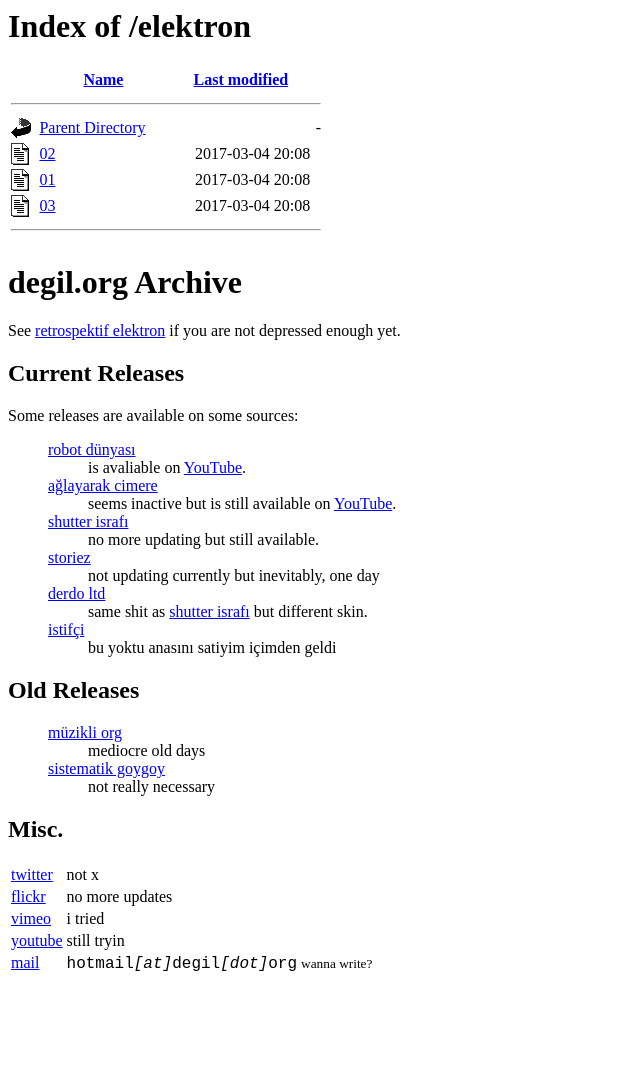
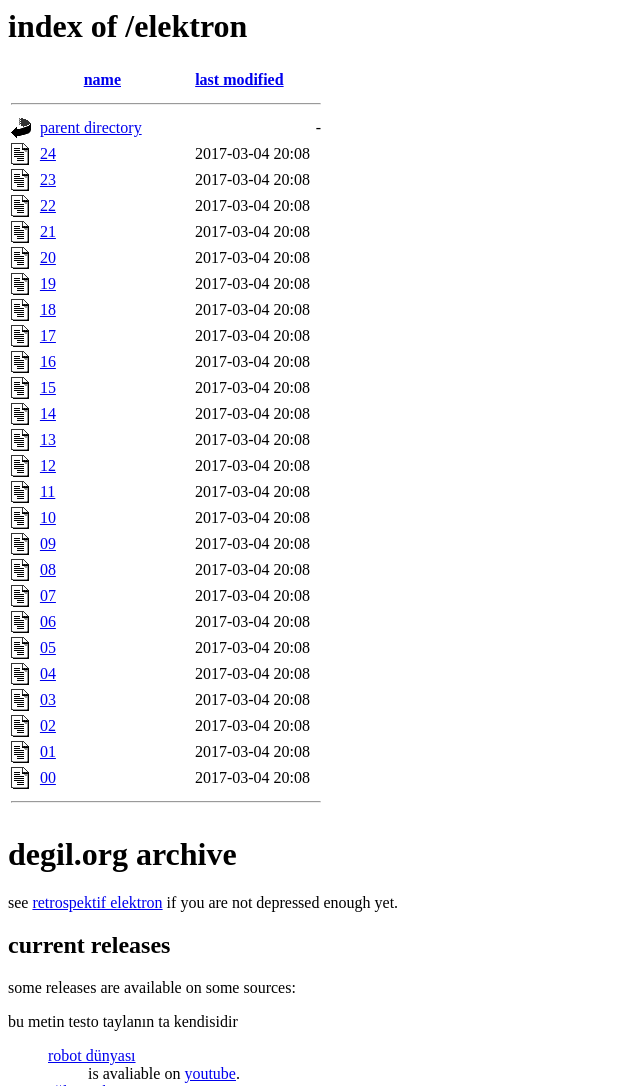
Before and after one commit to hucresi/typepad, a plain HTML site: page index.html in a window 1280 px wide. Shown: the top 1086 px of the page, without its empty margins (0-640 px from the left). Before the commit the page ends 984 px from the top, so only its background shows below. Drawn offline with Linux system fonts and the light colour scheme.

Commit message:
Add files via upload

```diff
--- a/index.html
+++ b/index.html
@@ -11,33 +11,56 @@
 
 <body>
 
-<h1>Index of /elektron</h1>
+<h1>index of /elektron</h1>
 <table style="border: 0px #000 solid;" width="25%">
-   <tr><th valign="top"><img src="icons/blank.gif" alt="[ICO]"></th><th><a href="#">Name</a></th><th><a href="#">Last modified</a></th></tr>
+   <tr><th valign="top"><img src="icons/blank.gif" alt="[ıco]"></th><th><a href="#">name</a></th><th><a href="#">last modified</a></th></tr>
    <tr><th colspan="4"><hr></th></tr>
-<tr><td valign="top"><img src="icons/back.gif" alt="[PARENTDIR]"></td><td><a href="/">Parent Directory</a></td><td>&nbsp;</td><td align="right">  - </td></tr>
-<tr><td valign="top"><img src="icons/text.gif" alt="[TXT]"></td><td><a href="#">02</a></td><td align="right">2017-03-04 20:08  </td></tr>
-<tr><td valign="top"><img src="icons/text.gif" alt="[TXT]"></td><td><a href="#">01</a></td><td align="right">2017-03-04 20:08  </td></tr>
-<tr><td valign="top"><img src="icons/text.gif" alt="[TXT]"></td><td><a href="#">03</a></td><td align="right">2017-03-04 20:08  </td></tr>
+<tr><td valign="top"><img src="icons/back.gif" alt="[parentdır]"></td><td><a href="/">parent directory</a></td><td>&nbsp;</td><td align="right">  - </td></tr>
+<tr><td valign="top"><img src="icons/text.gif" alt="[txt]"></td><td><a href="#">24</a></td><td align="right">2017-03-04 20:08</td></tr>
+<tr><td valign="top"><img src="icons/text.gif" alt="[txt]"></td><td><a href="#">23</a></td><td align="right">2017-03-04 20:08</td></tr>
+<tr><td valign="top"><img src="icons/text.gif" alt="[txt]"></td><td><a href="#">22</a></td><td align="right">2017-03-04 20:08</td></tr>
+<tr><td valign="top"><img src="icons/text.gif" alt="[txt]"></td><td><a href="#">21</a></td><td align="right">2017-03-04 20:08</td></tr>
+<tr><td valign="top"><img src="icons/text.gif" alt="[txt]"></td><td><a href="#">20</a></td><td align="right">2017-03-04 20:08</td></tr>
+<tr><td valign="top"><img src="icons/text.gif" alt="[txt]"></td><td><a href="#">19</a></td><td align="right">2017-03-04 20:08</td></tr>
+<tr><td valign="top"><img src="icons/text.gif" alt="[txt]"></td><td><a href="#">18</a></td><td align="right">2017-03-04 20:08</td></tr>
+<tr><td valign="top"><img src="icons/text.gif" alt="[txt]"></td><td><a href="#">17</a></td><td align="right">2017-03-04 20:08</td></tr>
+<tr><td valign="top"><img src="icons/text.gif" alt="[txt]"></td><td><a href="#">16</a></td><td align="right">2017-03-04 20:08</td></tr>
+<tr><td valign="top"><img src="icons/text.gif" alt="[txt]"></td><td><a href="#">15</a></td><td align="right">2017-03-04 20:08</td></tr>
+<tr><td valign="top"><img src="icons/text.gif" alt="[txt]"></td><td><a href="#">14</a></td><td align="right">2017-03-04 20:08</td></tr>
+<tr><td valign="top"><img src="icons/text.gif" alt="[txt]"></td><td><a href="#">13</a></td><td align="right">2017-03-04 20:08</td></tr>
+<tr><td valign="top"><img src="icons/text.gif" alt="[txt]"></td><td><a href="#">12</a></td><td align="right">2017-03-04 20:08</td></tr>
+<tr><td valign="top"><img src="icons/text.gif" alt="[txt]"></td><td><a href="#">11</a></td><td align="right">2017-03-04 20:08</td></tr>
+<tr><td valign="top"><img src="icons/text.gif" alt="[txt]"></td><td><a href="#">10</a></td><td align="right">2017-03-04 20:08</td></tr>
+<tr><td valign="top"><img src="icons/text.gif" alt="[txt]"></td><td><a href="#">09</a></td><td align="right">2017-03-04 20:08</td></tr>
+<tr><td valign="top"><img src="icons/text.gif" alt="[txt]"></td><td><a href="#">08</a></td><td align="right">2017-03-04 20:08</td></tr>
+<tr><td valign="top"><img src="icons/text.gif" alt="[txt]"></td><td><a href="#">07</a></td><td align="right">2017-03-04 20:08</td></tr>
+<tr><td valign="top"><img src="icons/text.gif" alt="[txt]"></td><td><a href="#">06</a></td><td align="right">2017-03-04 20:08</td></tr>
+<tr><td valign="top"><img src="icons/text.gif" alt="[txt]"></td><td><a href="#">05</a></td><td align="right">2017-03-04 20:08</td></tr>
+<tr><td valign="top"><img src="icons/text.gif" alt="[txt]"></td><td><a href="#">04</a></td><td align="right">2017-03-04 20:08</td></tr>
+<tr><td valign="top"><img src="icons/text.gif" alt="[txt]"></td><td><a href="#">03</a></td><td align="right">2017-03-04 20:08</td></tr>
+<tr><td valign="top"><img src="icons/text.gif" alt="[txt]"></td><td><a href="#">02</a></td><td align="right">2017-03-04 20:08</td></tr>
+<tr><td valign="top"><img src="icons/text.gif" alt="[txt]"></td><td><a href="#">01</a></td><td align="right">2017-03-04 20:08</td></tr>
+<tr><td valign="top"><img src="icons/text.gif" alt="[txt]"></td><td><a href="#">00</a></td><td align="right">2017-03-04 20:08</td></tr>
+
 <tr><th colspan="4"><hr></th></tr>
 </table>
 
-<h1>degil.org Archive</h1>
+<h1>degil.org archive</h1>
 
-<p>See <a href="#" target='_blank'>retrospektif elektron</a> if you are not depressed enough yet.</p>
+<p>see <a href="#" target='_blank'>retrospektif elektron</a> if you are not depressed enough yet.</p>
 
-<h2>Current Releases</h2>
+<h2>current releases</h2>
 
-<p>Some releases are available on some sources:</p>
-
+<p>some releases are available on some sources:</p>
+bu metin testo taylanın ta kendisidir
 <blockquote>
 <dl>
 
-<dt><a href="https://www.youtube.com/playlist?list=PLs5aWECdIerFxxciFhhRVVxpzPhXQZGRb" target='_blank'>robot dünyası</a></dt>
-<dd>is avaliable on <a href="https://www.youtube.com/@hayvanhucresi" target='_blank'>YouTube</a>.</dd>
+<dt><a href="https://www.youtube.com/playlist?list=pls5awecdıerfxxcifhhrvvxpzphxqzgrb" target='_blank'>robot dünyası</a></dt>
+<dd>is avaliable on <a href="https://www.youtube.com/@hayvanhucresi" target='_blank'>youtube</a>.</dd>
 
-<dt><a href="https://www.youtube.com/playlist?list=PLs5aWECdIerH93TKgGEEqMZbg5XrxfNCl" target='_blank'>ağlayarak cimere</a></dt>
-<dd>seems inactive but is still available on <a href="https://www.youtube.com/@hayvanhucresi" target='_blank'>YouTube</a>.</dd>
+<dt><a href="https://www.youtube.com/playlist?list=pls5awecdıerh93tkggeeqmzbg5xrxfncl" target='_blank'>ağlayarak cimere</a></dt>
+<dd>seems inactive but is still available on <a href="https://www.youtube.com/@hayvanhucresi" target='_blank'>youtube</a>.</dd>
 
 <dt><a href="https://shutterisrafi.com" target='_blank'>shutter israfı</a></dt>
 <dd>no more updating but still available.</dd>
@@ -54,7 +77,7 @@
 </dl>
 </blockquote>
 
-<h2>Old Releases</h2>
+<h2>old releases</h2>
 
 <blockquote>
 <dl>
@@ -67,14 +90,14 @@
 </dl>
 </blockquote>
 
-<h2>Misc.</h2>
+<h2>misc.</h2>
 
 <table border="0" summary="miscellaneous">
 <tr><td><a href="https://twitter.com/dorukcan">twitter</a></td> <td> not x</td></tr>
 <tr><td><a href="https://www.flickr.com/photos/serindo/" target='_blank'>flickr</a></td> <td> no more updates</td></tr>
 <tr><td><a href="https://vimeo.com/user45899192" target='_blank'>vimeo</a></td> <td> i tried</td></tr>
-<tr><td><a href="https://www.youtube.com/channel/UCBnuGKRCdubgz1zWJ8YIdNg" target='_blank'>youtube</a></td> <td> still tryin</td></tr>
-<tr><td><a href="mailto:hotmail@degil.org">mail</a></td> <td><span style="font-family: 'Courier New', monospace;"> hotmail<i>[at]</i>degil<i>[dot]</i>org</span> <small>wanna write?</small></td></tr>
+<tr><td><a href="https://www.youtube.com/channel/ucbnugkrcdubgz1zwj8yıdng" target='_blank'>youtube</a></td> <td> still tryin</td></tr>
+<tr><td><a href="mailto:hotmail@degil.org">mail</a></td> <td><span style="font-family: 'courier new', monospace;"> hotmail<i>[at]</i>degil<i>[dot]</i>org</span> <small>wanna write?</small></td></tr>
 
 </table>
 
```
Also changed, not shown: 1.txt (added).
